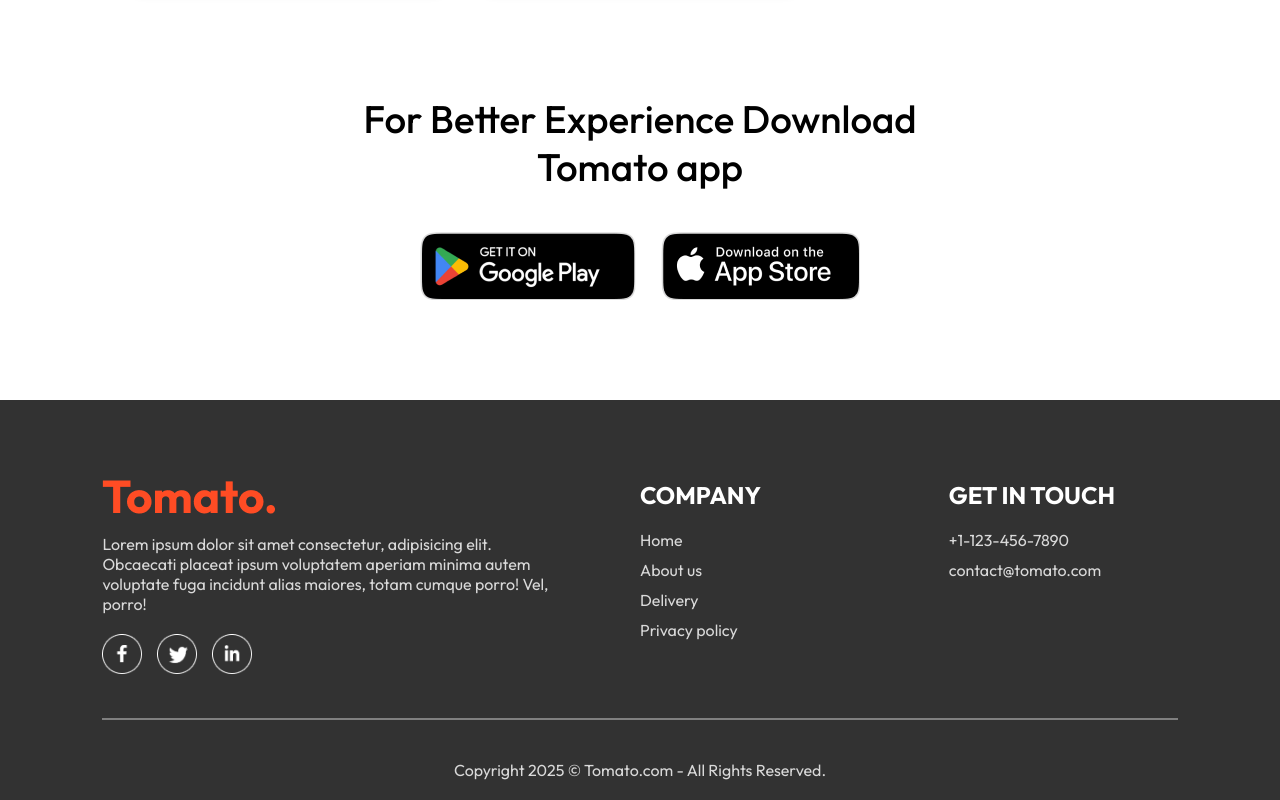
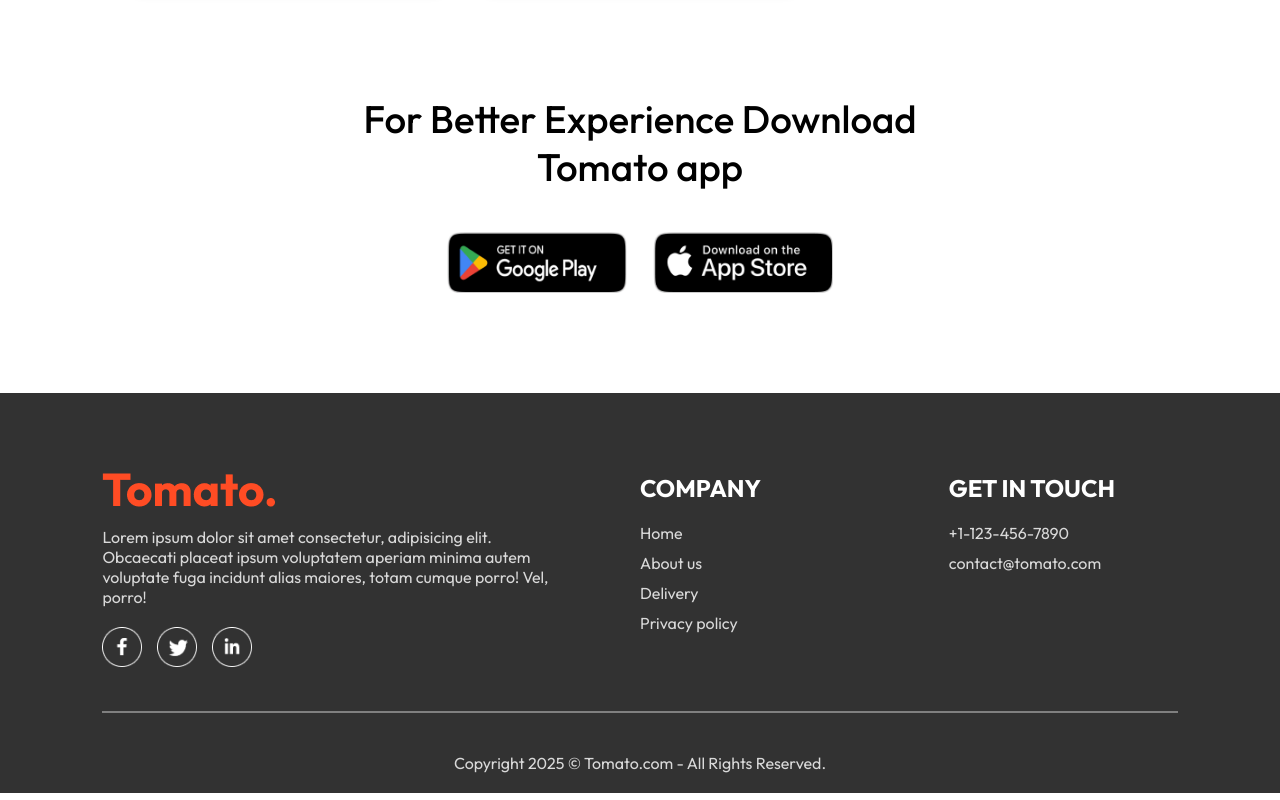
Before and after one commit to UdayChaudhary1/food-delivery-app, a React (Vite) app in the folder frontend/: page / in a window 1280 px wide. Shown: the part 5988-6788 px from the top of the page. Built offline with nearby package versions, Linux system fonts and the light colour scheme.

Commit message:
Scale image when cursor points to them

```diff
--- a/frontend/src/components/AppDownload/AppDownload.css
+++ b/frontend/src/components/AppDownload/AppDownload.css
@@ -12,3 +12,14 @@
   gap: max(2vw, 10px);
   margin-top: 40px;
 }
+
+.app-download-platforms img{
+  width: max(30vw, 120px);
+  max-width: 180px;
+  transition: 0.5s;
+  cursor: pointer;
+}
+
+.app-download-platforms img:hover{
+  transform: scale(1.05);
+}
```
